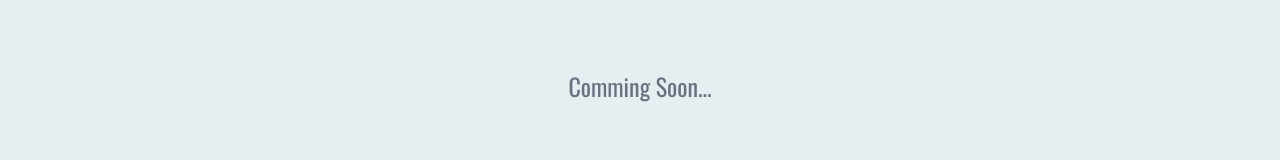
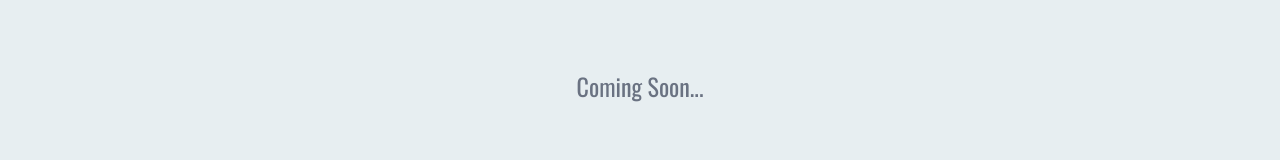
Before and after one commit to KaungMyat-K/WTL, a React (Vite) app: page /news in a window 1280 px wide. Shown: the part 291-451 px from the top of the page. Built offline with nearby package versions, Linux system fonts and the light colour scheme.

Commit message:
fix wrong link

```diff
--- a/src/components/home/QuoteSection.tsx
+++ b/src/components/home/QuoteSection.tsx
@@ -1,6 +1,6 @@
 import { useTranslation } from "react-i18next";
 import Button from "../ui/Button";
-import { siteConfig } from "../../config/site1";
+import { ROUTES, siteConfig } from "../../config/site1";
 import { Link } from "react-router-dom";
 
 function QuoteSection() {
@@ -23,13 +23,7 @@ function QuoteSection() {
             className="min-w-[140px] sm:min-w-[160px] md:min-w-[180px] lg:min-w-[200px] px-5 sm:px-6 md:px-8 py-2.5 sm:py-3 md:py-3.5 text-xs sm:text-sm md:text-base lg:text-lg"
             asChild
           >
-            <Link
-              to={siteConfig.externalRoutes.NEW_INQUIRY}
-              target="_blank"
-              rel="noopener noreferrer"
-            >
-              {t("button.newInquiryButton")}
-            </Link>
+            <Link to={ROUTES.CONTACT}>{t("button.newInquiryButton")}</Link>
           </Button>
 
           <Button
--- a/src/pages/blogs/BlogTest.tsx
+++ b/src/pages/blogs/BlogTest.tsx
@@ -5,7 +5,7 @@ function BlogTest() {
     <>
       <div className="flex flex-col items-center justify-center min-h-[80vh] sm:min-h-[80vh] md:min-h-[70vh] lg:min-h-[65vh] xl:min-h-[80vh] py-16 sm:py-20 md:py-24 bg-[#e7eef1]">
         <p className="text-sm md:text-lg lg:text-2xl text-gray-500">
-          Comming Soon...
+          Coming Soon...
         </p>
       </div>
       <CtaSection />
--- a/src/pages/jobs/JobTest.tsx
+++ b/src/pages/jobs/JobTest.tsx
@@ -5,7 +5,7 @@ function JobTest() {
     <>
       <div className="flex flex-col items-center justify-center min-h-[80vh] sm:min-h-[80vh] md:min-h-[70vh] lg:min-h-[65vh] xl:min-h-[80vh] py-16 sm:py-20 md:py-24 bg-[#e7eef1]">
         <p className="text-sm md:text-lg lg:text-2xl text-gray-500">
-          Comming Soon...
+          Coming Soon...
         </p>
       </div>
       <CtaSection />
```
